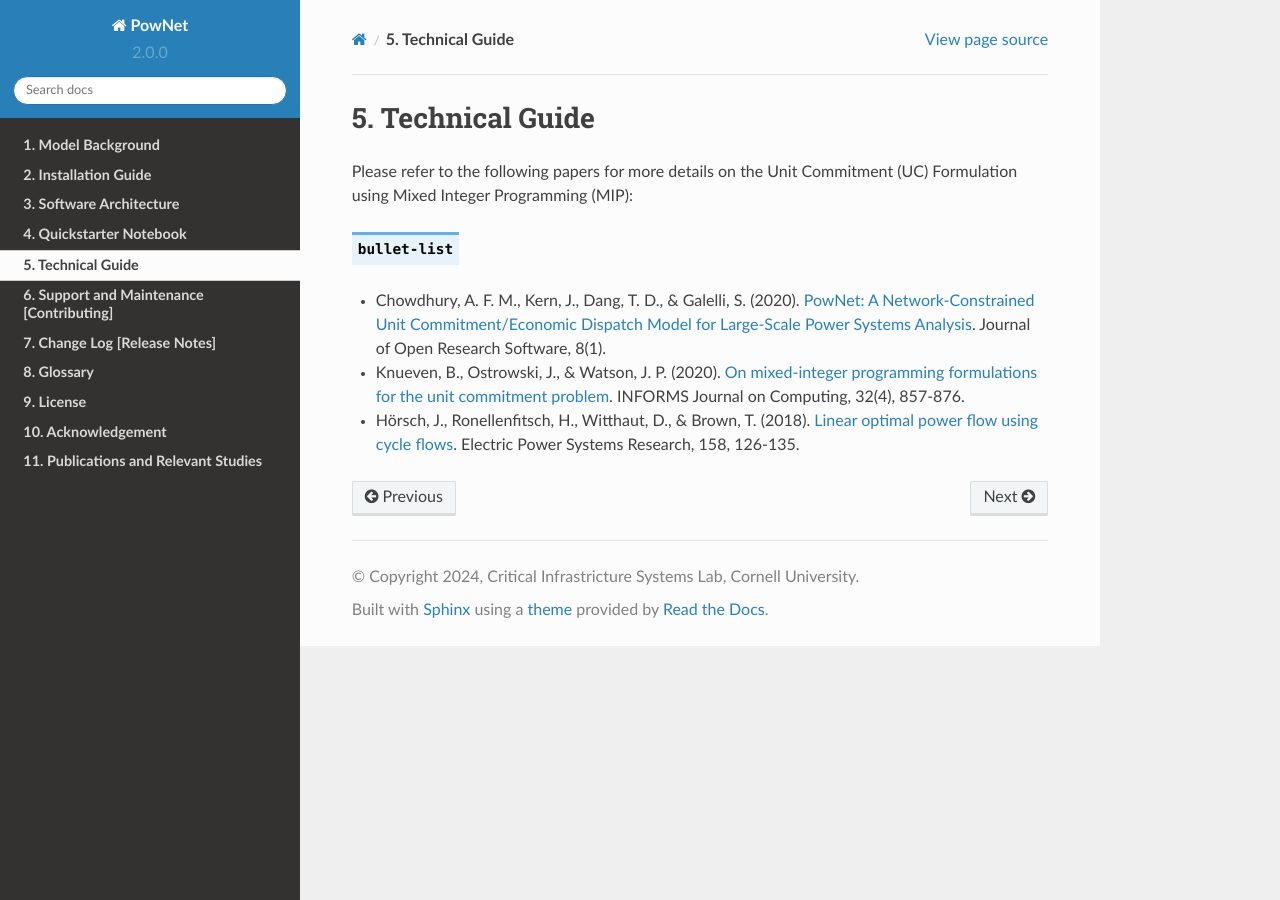
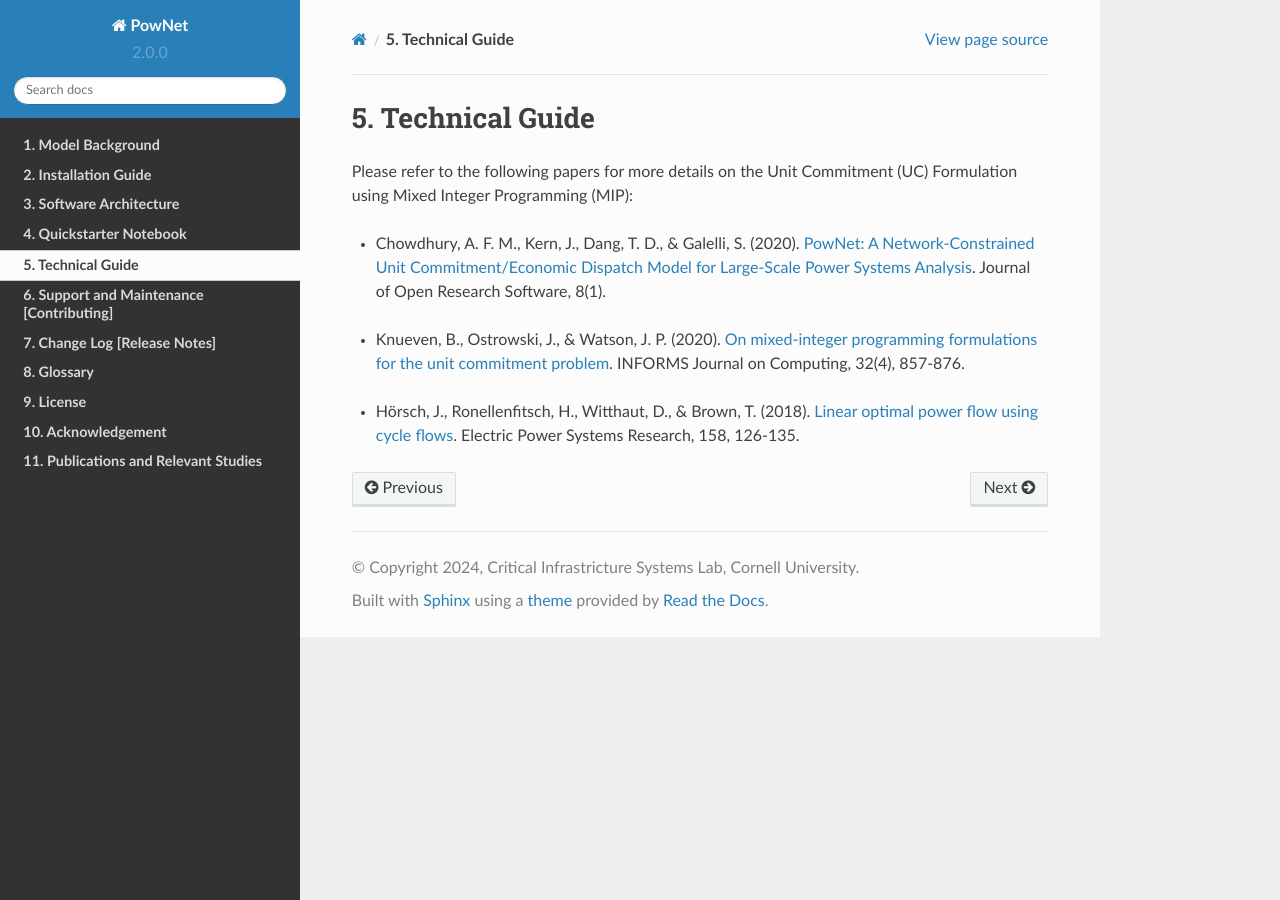
Before and after one commit to HishamEldardiry/PowNet_Documentation, a Sphinx documentation site: the page built from docs/source/pages/technical.rst, in a window 1280 px wide. Built offline with Sphinx 7.4.7 and the Read the Docs theme 2.0.0, drawn with Linux system fonts in a browser that asks for light colours.

Commit message:
Update technical.rst

```diff
--- a/docs/source/pages/technical.rst
+++ b/docs/source/pages/technical.rst
@@ -6,16 +6,19 @@ Please refer to the following papers for more details on the Unit
 Commitment (UC) Formulation using Mixed Integer Programming (MIP):
 
 
-.. class:: bullet-list
 -  Chowdhury, A. F. M., Kern, J., Dang, T. D., & Galelli, S. (2020).
    `PowNet: A Network-Constrained Unit Commitment/Economic Dispatch Model
    for Large-Scale Power Systems Analysis <https://openresearchsoftware.metajnl.com/articles/10.5334/jors.302>`_. Journal of Open Research
    Software, 8(1).
 
+..
+
 -  Knueven, B., Ostrowski, J., & Watson, J. P. (2020). `On mixed-integer
    programming formulations for the unit commitment problem <https://pubsonline.informs.org/doi/10.1287/ijoc.2019.0944>`_. INFORMS
    Journal on Computing, 32(4), 857-876.
 
+..
+
 -  Hörsch, J., Ronellenfitsch, H., Witthaut, D., & Brown, T. (2018).
    `Linear optimal power flow using cycle flows <https://doi.org/10.1016/j.epsr.2017.12.034>`_. Electric Power Systems
    Research, 158, 126-135.
```
